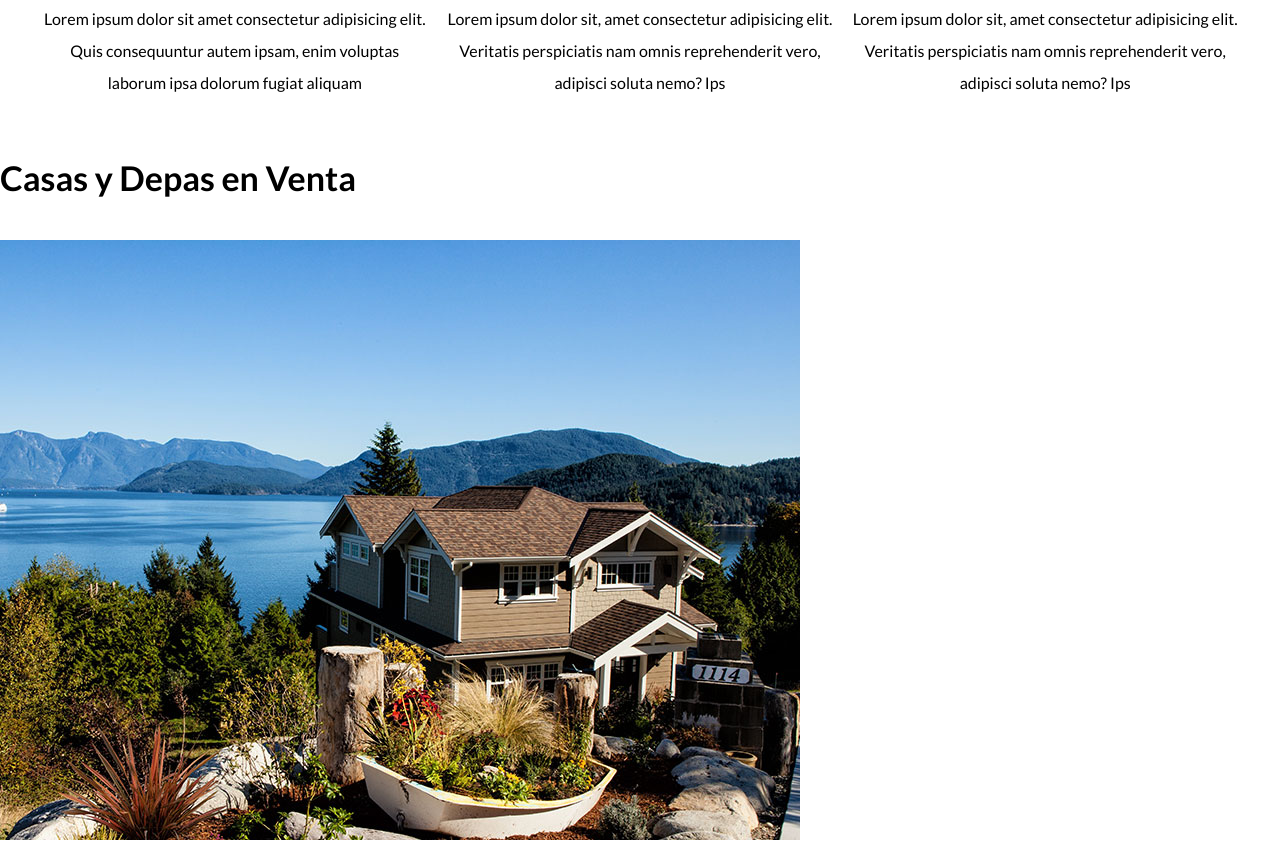
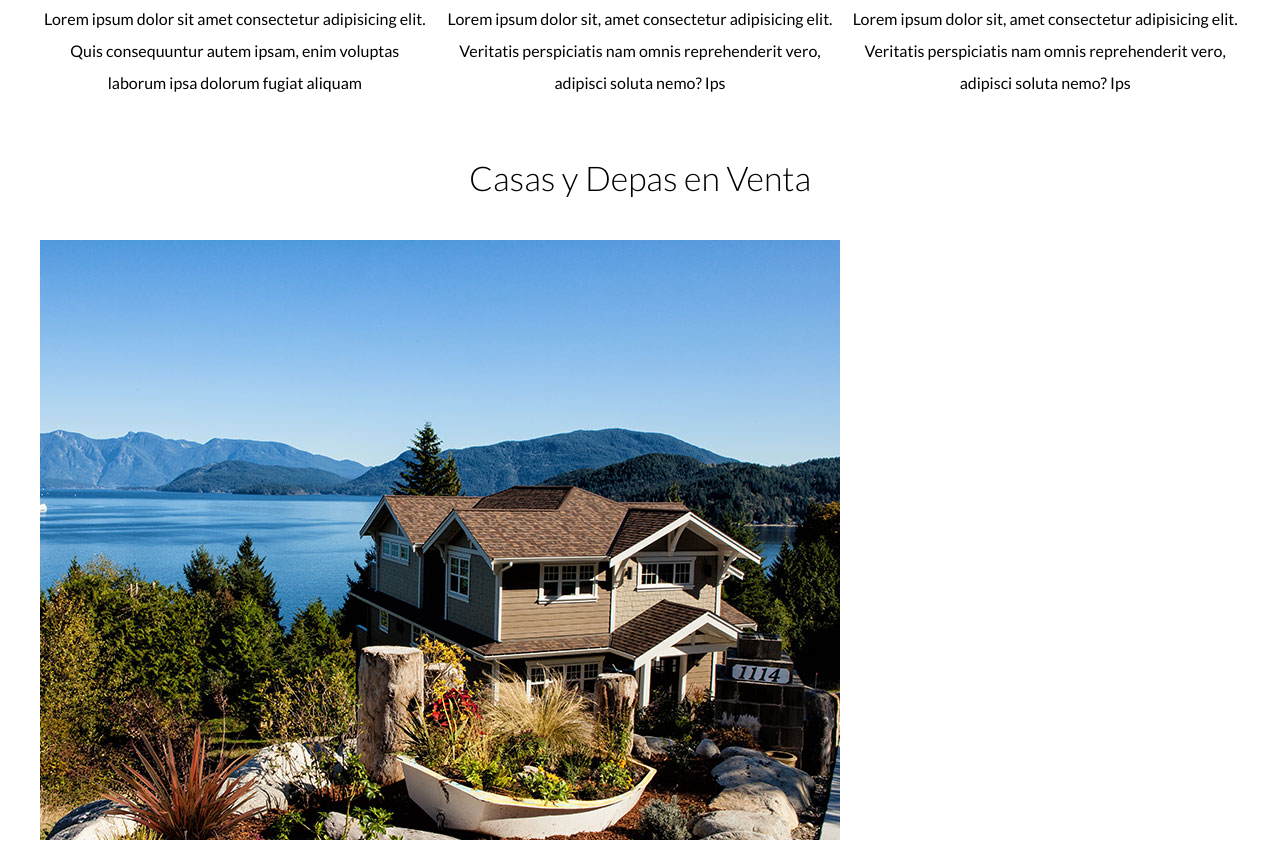
Before and after one commit to FrederickPerez1703/kidunion_web_site, a plain HTML site: page index.html in a window 1280 px wide. Shown: the part 1144-1986 px from the top of the page. Drawn offline with Linux system fonts and the light colour scheme.

Commit message:
Dando le estilo a las parte del main

```diff
--- a/index.html
+++ b/index.html
@@ -61,9 +61,10 @@
             </div>
         </div>
     </section>
-    <main>
 
-        <h2>Casas y Depas en Venta</h2>
+    <main class="contenedor seccion">
+
+        <h2 class="fw-300 centrar-texto">Casas y Depas en Venta</h2>
 
         <div>
             <img src="img/anuncio1.jpg" alt="Anuncio Casa de Lujo">
```
